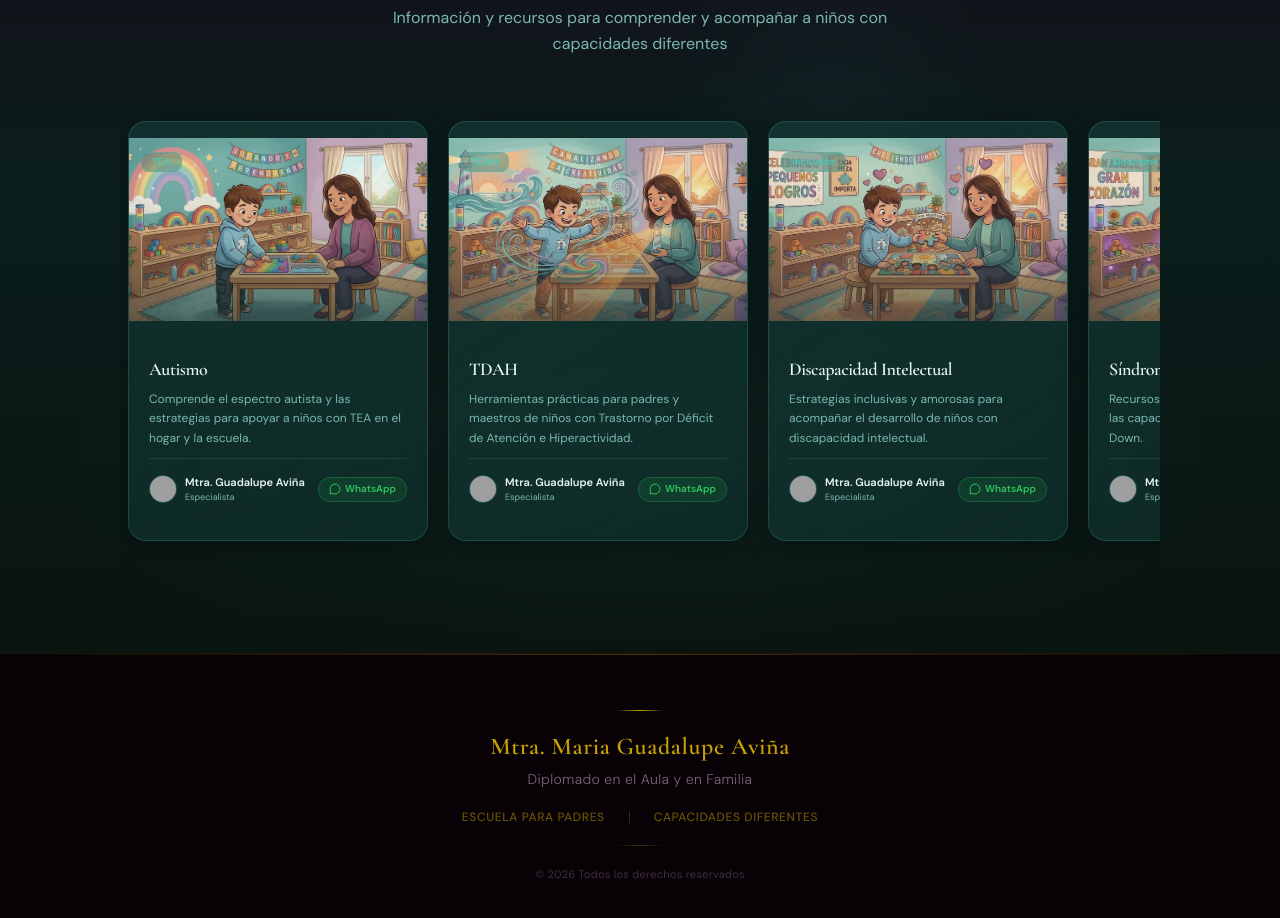
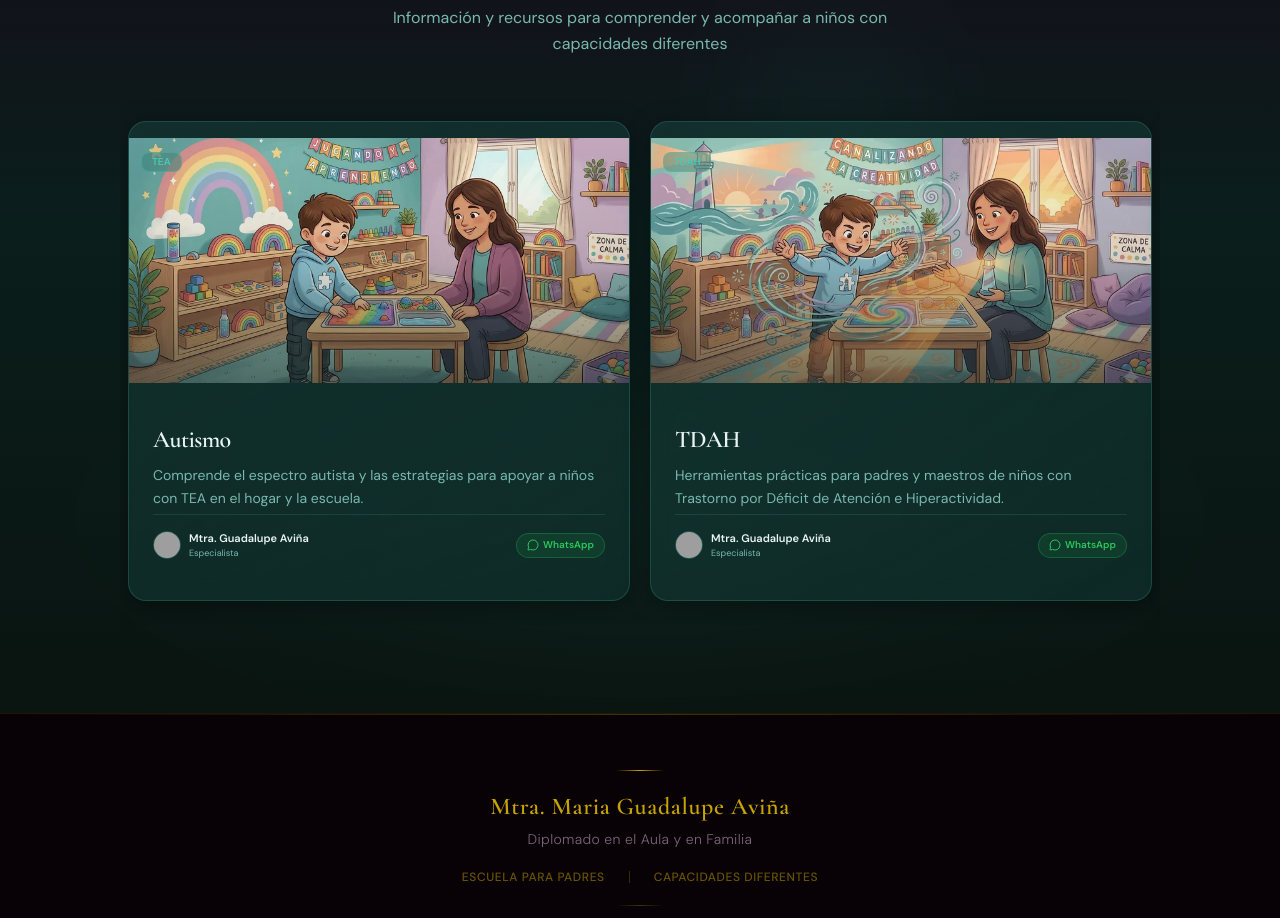
Before and after one commit to fercho159-aq/Psicologa, a Next.js app: page / in a window 1280 px wide. Shown: the part 3320-4238 px from the top of the page. Built offline with nearby package versions, Linux system fonts and the light colour scheme; grey boxes are pictures that could not be loaded.

Commit message:
fix: scale cards to 6-col width (50%) with larger image and text

```diff
--- a/components/ui/cards-slider-shadcnui.tsx
+++ b/components/ui/cards-slider-shadcnui.tsx
@@ -92,7 +92,8 @@ export function CardsSlider({ cards }: { cards: CardData[] }) {
           {cards.map((card) => (
             <motion.div
               key={card.id}
-              className="min-w-[300px] max-w-[300px] h-[420px]"
+              className="h-[480px] flex-shrink-0"
+              style={{ width: "calc(50% - 10px)" }}
               whileHover={{ y: -8, transition: { duration: 0.3 } }}
             >
               <Card
@@ -105,7 +106,7 @@ export function CardsSlider({ cards }: { cards: CardData[] }) {
                 }}
               >
                 {/* Image */}
-                <div className="relative h-48 overflow-hidden">
+                <div className="relative h-64 overflow-hidden">
                   <motion.img
                     src={card.image}
                     alt={card.title}
@@ -146,16 +147,16 @@ export function CardsSlider({ cards }: { cards: CardData[] }) {
                 </div>
 
                 {/* Content */}
-                <div className="p-5 flex flex-col h-[calc(100%-12rem)] justify-between">
+                <div className="p-6 flex flex-col h-[calc(100%-16rem)] justify-between">
                   <div className="space-y-2">
                     <h3
-                      className="font-heading text-lg font-semibold leading-snug tracking-tight transition-colors group-hover:text-[#4BC8B8]"
+                      className="font-heading text-2xl font-semibold leading-snug tracking-tight transition-colors group-hover:text-[#4BC8B8]"
                       style={{ color: "#E8F5F3" }}
                     >
                       {card.title}
                     </h3>
                     <p
-                      className="line-clamp-3 text-xs leading-relaxed"
+                      className="line-clamp-3 text-sm leading-relaxed"
                       style={{ color: "#7AB8B0" }}
                     >
                       {card.description}
```
